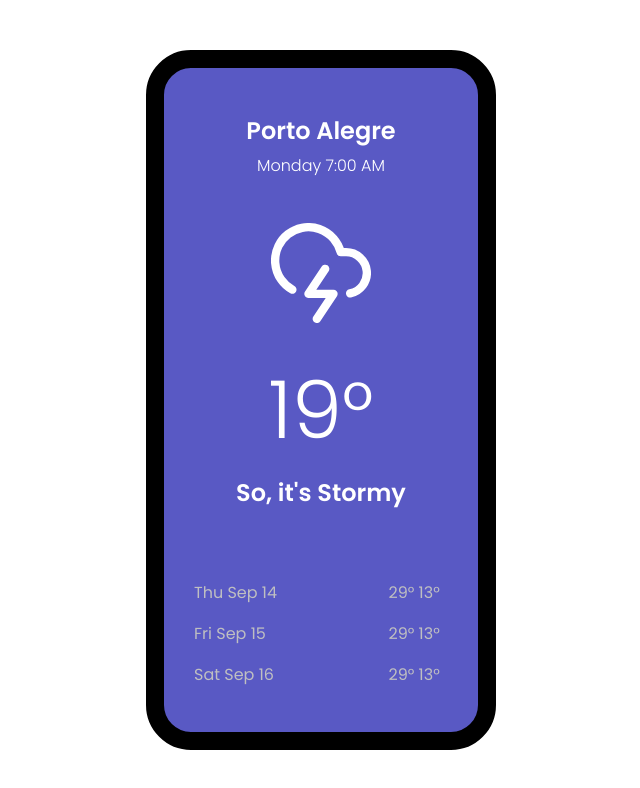
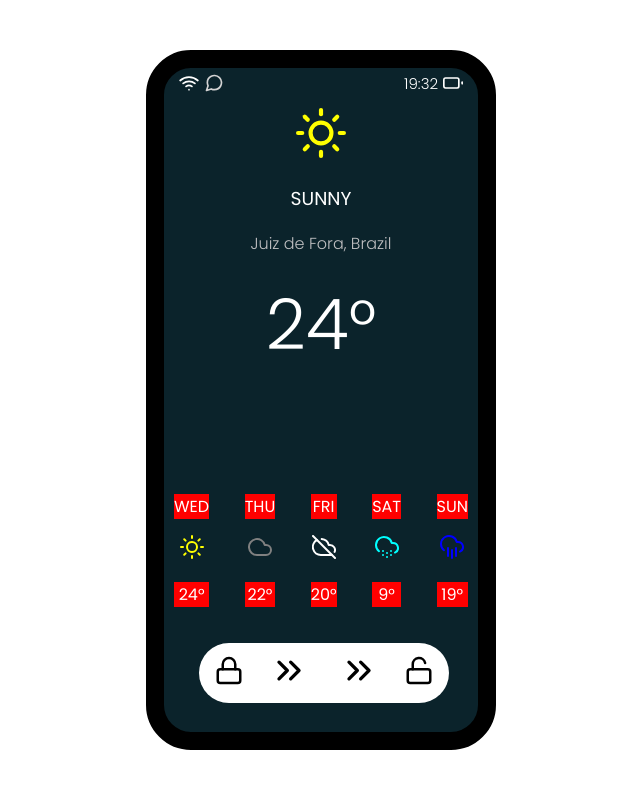
Before and after one commit to ErickMendes95/Dev-web, a plain HTML site: page FrontStart/App clima com flexbox/index.html in a window 1280 px wide. Shown: the whole page, without its empty margins (319-959 px from the left). Drawn offline with nearby package versions, Linux system fonts and the light colour scheme.

Commit message:
alterações fora da aula

```diff
--- a/FrontStart/App clima com flexbox/index.html
+++ b/FrontStart/App clima com flexbox/index.html
@@ -16,17 +16,47 @@
 
     <div class="iphone-container">
       <div class="notch">
-        <h2>Porto Alegre</h2>
-        <h4>Monday 7:00 AM</h4>
+        <i class="top-icon" data-feather="sun"></i>
+        <i class="message-circle" data-feather="message-circle"></i>
+        <i class="battery" data-feather="battery"></i>
+        <p class="hour">19:32</p>
+        <i class="wifi" data-feather="wifi"></i>
+        <h3>SUNNY</h3>
+        <p class="city-name">Juiz de Fora, Brazil</p>
+        <h1>24°</h1>
 
-        <i data-feather="cloud-lightning"></i>
-        <h1>19°</h1>
-        <h2>So, it's Stormy</h2>
-
-        <div class="week-weather">
-          <span>Thu Sep 14</span><span>29° 13°</span>
-          <span>Fri Sep 15</span><span>29° 13°</span>
-          <span>Sat Sep 16</span><span>29° 13°</span>
+        <div class="week">
+          <div class="day">
+            <p class="weekday">WED</p>
+            <i color="yellow" data-feather="sun"></i>
+            <p class="temperature">24°</p>
+          </div>
+          <div class="day">
+            <p class="weekday">THU</p>
+            <i color="grey" data-feather="cloud"></i>
+            <p class="temperature">22°</p>
+          </div>
+          <div class="day">
+            <p class="weekday">FRI</p>
+            <i color="white" data-feather="cloud-off"></i>
+            <p class="temperature">20°</p>
+          </div>
+          <div class="day">
+            <p class="weekday">SAT</p>
+            <i color="aqua" data-feather="cloud-snow"></i>
+            <p class="temperature">9°</p>
+          </div>
+          <div class="day">
+            <p class="weekday">SUN</p>
+            <i color="blue" data-feather="cloud-rain"></i>
+            <p class="temperature">19°</p>
+          </div>
+        </div>
+        <div class="circulo">
+          <i class="lock" data-feather="lock"></i>
+          <i class="swipe1" data-feather="chevrons-right"></i>
+          <i class="swipe2" data-feather="chevrons-right"></i>
+          <i class="unlock" data-feather="unlock"></i>
         </div>
 
       <div class="iphone-menu"></div>
--- a/FrontStart/App clima com flexbox/style.css
+++ b/FrontStart/App clima com flexbox/style.css
@@ -1,14 +1,19 @@
-@import url('https://fonts.googleapis.com/css2?family=Poppins:wght@300;400;600&display=swap');
+@import url("https://fonts.googleapis.com/css2?family=Poppins:wght@300;400;600&display=swap");
 
-body, button, input, select, textarea {
-    font-family: 'Poppins', sans-serif;
+body,
+button,
+input,
+select,
+textarea {
+  font-family: "Poppins", sans-serif;
 }
 
 * {
   box-sizing: border-box;
 }
 
-html, body {
+html,
+body {
   margin: 0;
 }
 
@@ -21,21 +26,17 @@ body {
 
 :root {
   --dark-blue: rgb(89, 89, 196);
-    --light-grey: #BFBFc1;
+  --light-grey: #bfbfc1;
 }
 
 h1 {
-    font-size: 80px;
+  font-size: 70px;
+  font-weight: 300;
   margin: 0;
-    font-weight: 300;
 }
 
-h2, h4 {
-    margin: 5px;
-}
-
-h4 {
-    font-weight: 300;
+h3 {
+  font-weight: 400;
 }
 
 .iphone-container {
@@ -43,11 +44,43 @@ h4 {
   height: 700px;
   border-radius: 45px;
   border: 18px solid black;
-    background-color: var(--dark-blue);
+  background-color: rgb(11, 35, 43);
   position: relative;
   color: white;
   text-align: center;
   padding: 40px 10px 20px;
+}
+
+.iphone-container .battery {
+    color: white;
+    position: absolute;
+    width: 20px;
+    top: 3px;
+    right: 15px;
+}
+
+.iphone-container .message-circle {
+    color: lightgrey;
+    position: absolute;
+    width: 20px;
+    top: 3px;
+    left: 40px;
+}
+
+.iphone-container .wifi {
+    color: white;
+    position: absolute;
+    width: 20px;
+    top: 3px;
+    left: 15px;
+}
+
+.iphone-container .hour {
+    position: absolute;
+    top: -11px;
+    right: 40px;
+    font-size: 15px;
+    font-weight: 300;
 }
 
 .iphone-coontainer .notch {
@@ -70,18 +103,69 @@ h4 {
   left: calc(50%-45px);
 }
 
-.iphone-container svg {
-    width: 100px;
-    height: 100px;
-    margin: 40px 0 20px;
+.iphone-container .top-icon {
+  width: 50px;
+  height: 50px;
+  color: yellow;
 }
 
-.iphone-container .week-weather {
+.iphone-container .city-name {
+  font-weight: 300;
   color: var(--light-grey);
-    margin-top: 70px;
-    padding: 0 20px;
-    text-align: left;
-    display: grid;
-    grid-template-columns: 3fr 1fr ;
-    grid-gap: 1rem;
 }
+
+.iphone-container .week {
+  display: flex;
+  justify-content: space-between;
+  margin-top: 100px;
+}
+
+.iphone-container .week .day .weekday {
+    background-color: red;
+}
+
+.iphone-container .week .day .temperature {
+    background-color: red;
+}
+
+.iphone-container .circulo {
+  background-color: white;
+  border-radius: 30px;
+  width: 250px;
+  height: 60px;
+  position: absolute;
+  left: 35px;
+  margin-top: 20px;
+}
+
+.iphone-container .circulo .lock {
+  color: black;
+  position: absolute;
+  width: 30px;
+  height: 55px;
+  left: 15px;
+}
+
+.iphone-container .circulo .unlock {
+    color: black;
+    position: absolute;
+    width: 30px;
+    height: 55px;
+    right: 15px;
+  }
+
+.iphone-container .circulo .swipe1 {
+    color: black;
+    position: absolute;
+    width: 40px;
+    height: 55px;
+    left: 70px;
+}
+
+.iphone-container .circulo .swipe2 {
+    color: black;
+    position: absolute;
+    width: 40px;
+    height: 55px;
+    right: 70px;
+}
```
Also changed, not shown: FrontStart/App clima com grid/index.html (+1 -1 lines). Lines whose indentation alone changed are shown as unchanged.
